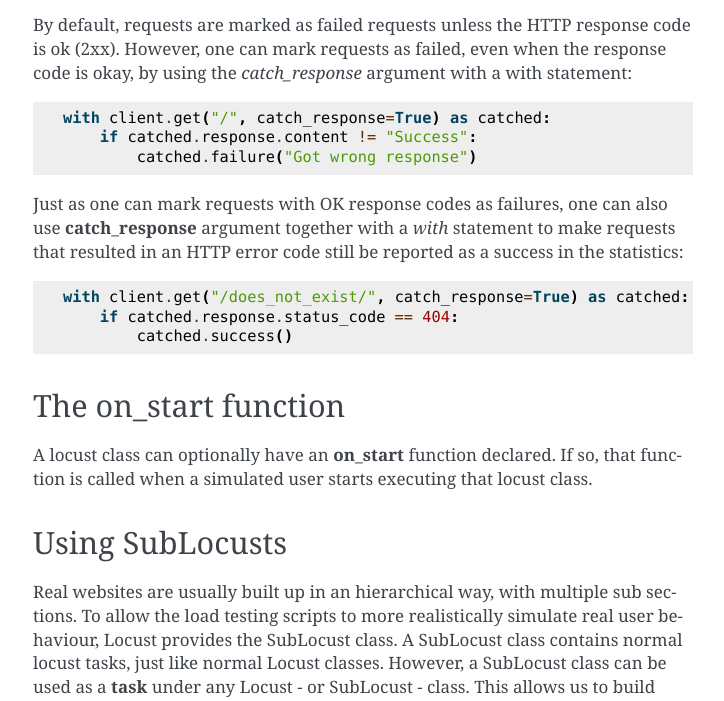
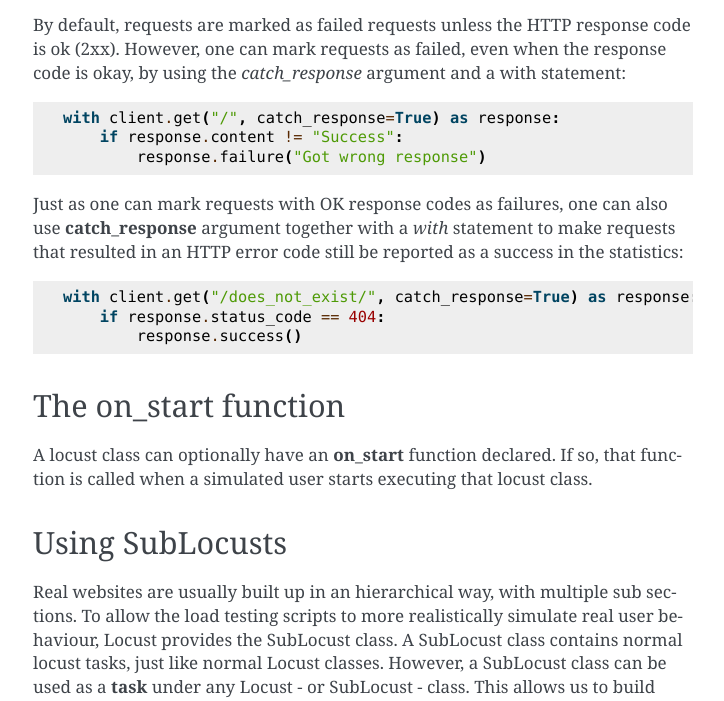
Before and after one commit to locustio/locust, a Sphinx documentation site: the page built from docs/writing-a-locustfile.rst, in a window 1280 px wide and 900 px high, scrolled down 2991 px, cut to the strip 199-900 px from the top of the window. Shown: the whole strip, without its empty margins (387-1111 px from the left). Built offline with Sphinx 7.4.7, drawn with Linux system fonts in a browser that asks for light colours.

Commit message:
Updated documentation to reflect the changed behavior of catch_response, and some small general docs improvements

```diff
--- a/docs/writing-a-locustfile.rst
+++ b/docs/writing-a-locustfile.rst
@@ -140,19 +140,19 @@
 
 By default, requests are marked as failed requests unless the HTTP response code is ok (2xx).
 However, one can mark requests as failed, even when the response code is okay, by using the
-*catch_response* argument with a with statement::
+*catch_response* argument and a with statement::
 
-    with client.get("/", catch_response=True) as catched:
-        if catched.response.content != "Success":
-            catched.failure("Got wrong response")
+    with client.get("/", catch_response=True) as response:
+        if response.content != "Success":
+            response.failure("Got wrong response")
 
 Just as one can mark requests with OK response codes as failures, one can also use **catch_response**
 argument together with a *with* statement to make requests that resulted in an HTTP error code still
 be reported as a success in the statistics::
 
-    with client.get("/does_not_exist/", catch_response=True) as catched:
-        if catched.response.status_code == 404:
-            catched.success()
+    with client.get("/does_not_exist/", catch_response=True) as response:
+        if response.status_code == 404:
+            response.success()
 
 
 The on_start function
```
Also changed, not shown: docs/api.rst (+17 -4 lines), docs/changelog.rst (+10 -10 lines).
